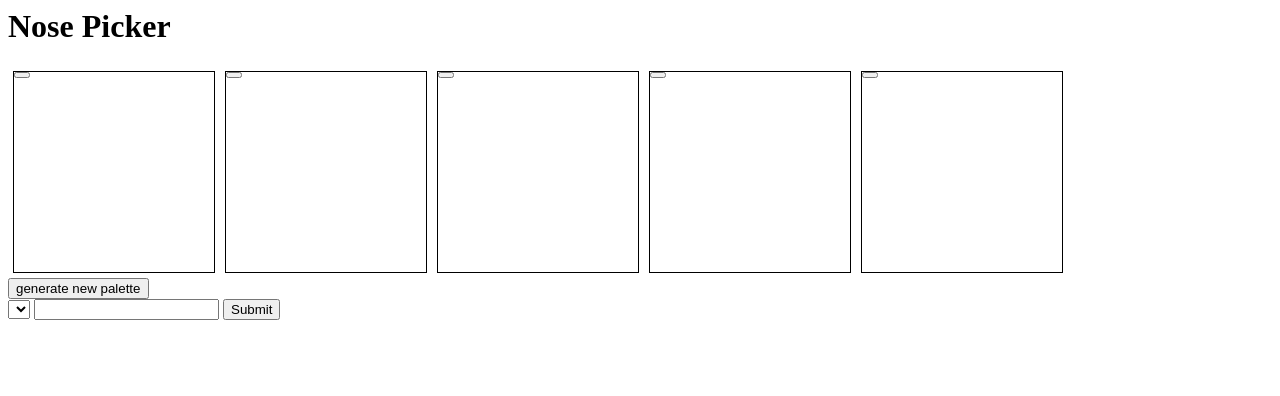
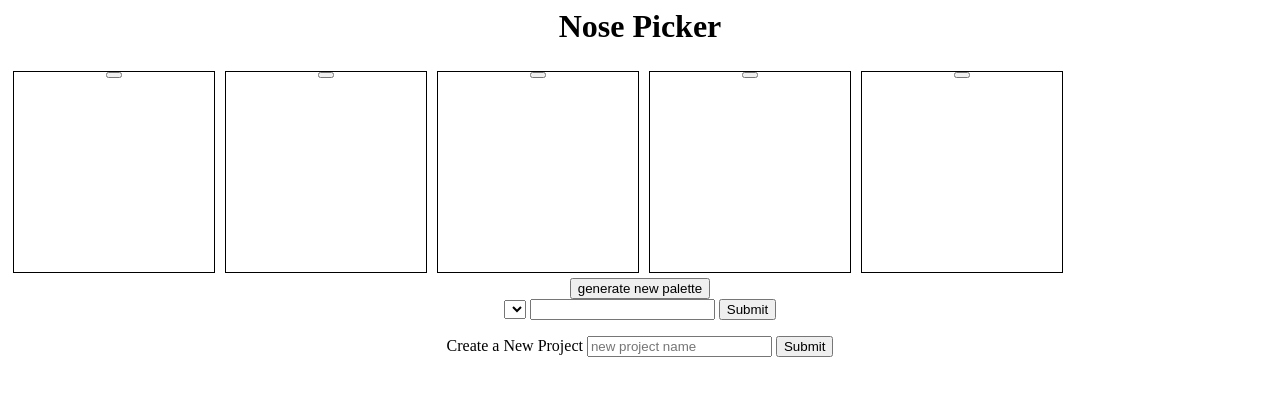
Before and after one commit to SageVanGogt/palette-picker, a website: page public/index.html in a window 1280 px wide. Drawn offline with Linux system fonts and the light colour scheme.

Commit message:
Add html for projects section

```diff
--- a/public/css/styles.css
+++ b/public/css/styles.css
@@ -1,3 +1,8 @@
+
+body {
+  text-align: center;
+}
+
 .color-palette {
   display: flex;
 }
--- a/public/index.html
+++ b/public/index.html
@@ -46,6 +46,16 @@
       <input type="text">
       <input type="submit">
     </form>
+    <section class="projects">
+      <form action="submit" class="project-form">
+        <label for="project-name">Create a New Project</label>
+        <input type="text" id="project-name" placeholder="new project name">
+        <input type="submit">
+      </form>
+      <section class="project-list">
+
+      </section>
+    </section>
     <script
       type="text/javascript"
       src="js/scripts.js">
--- a/public/js/scripts.js
+++ b/public/js/scripts.js
@@ -0,0 +1,5 @@
+document.addEventListener("DOMContentLoaded", function() {
+
+
+
+});
```
